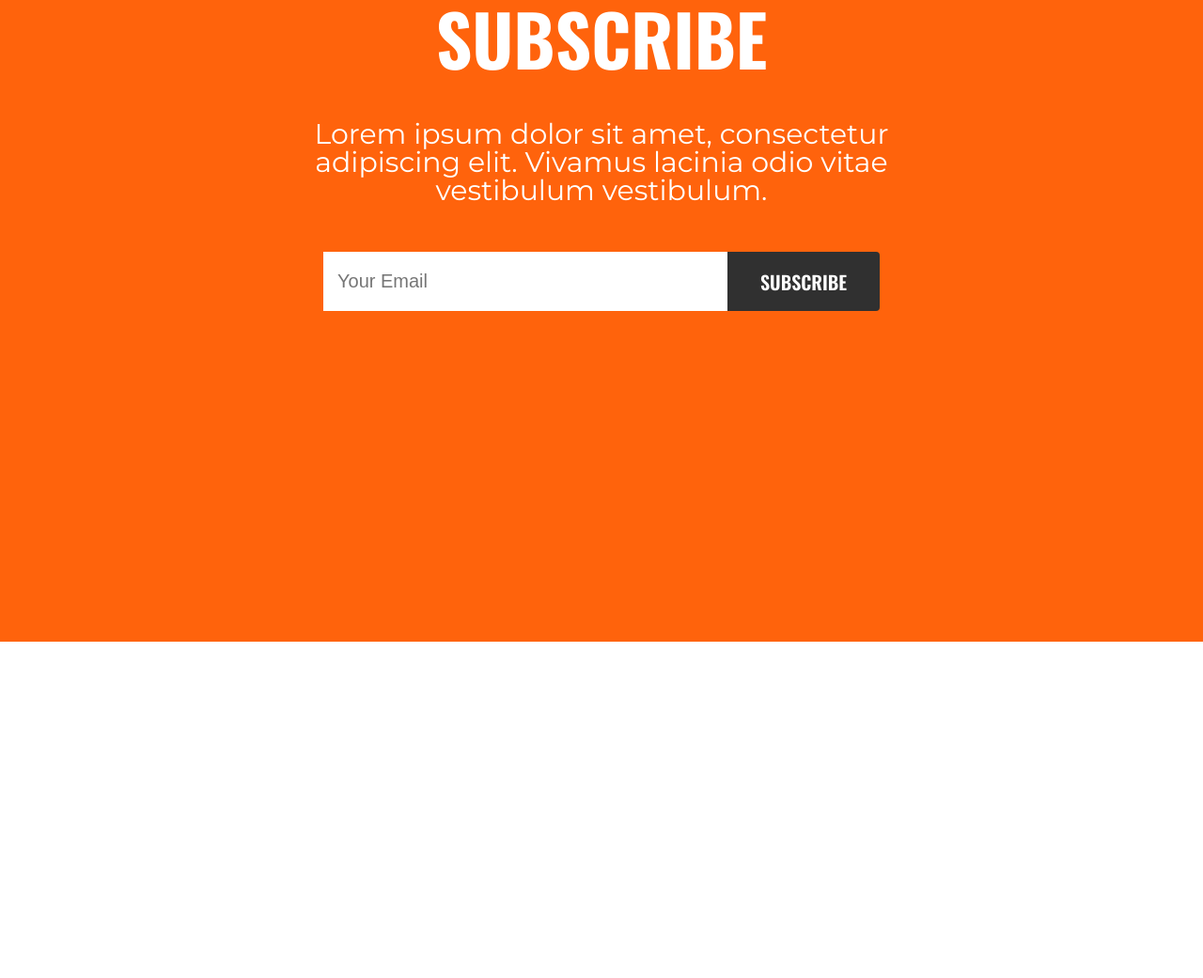
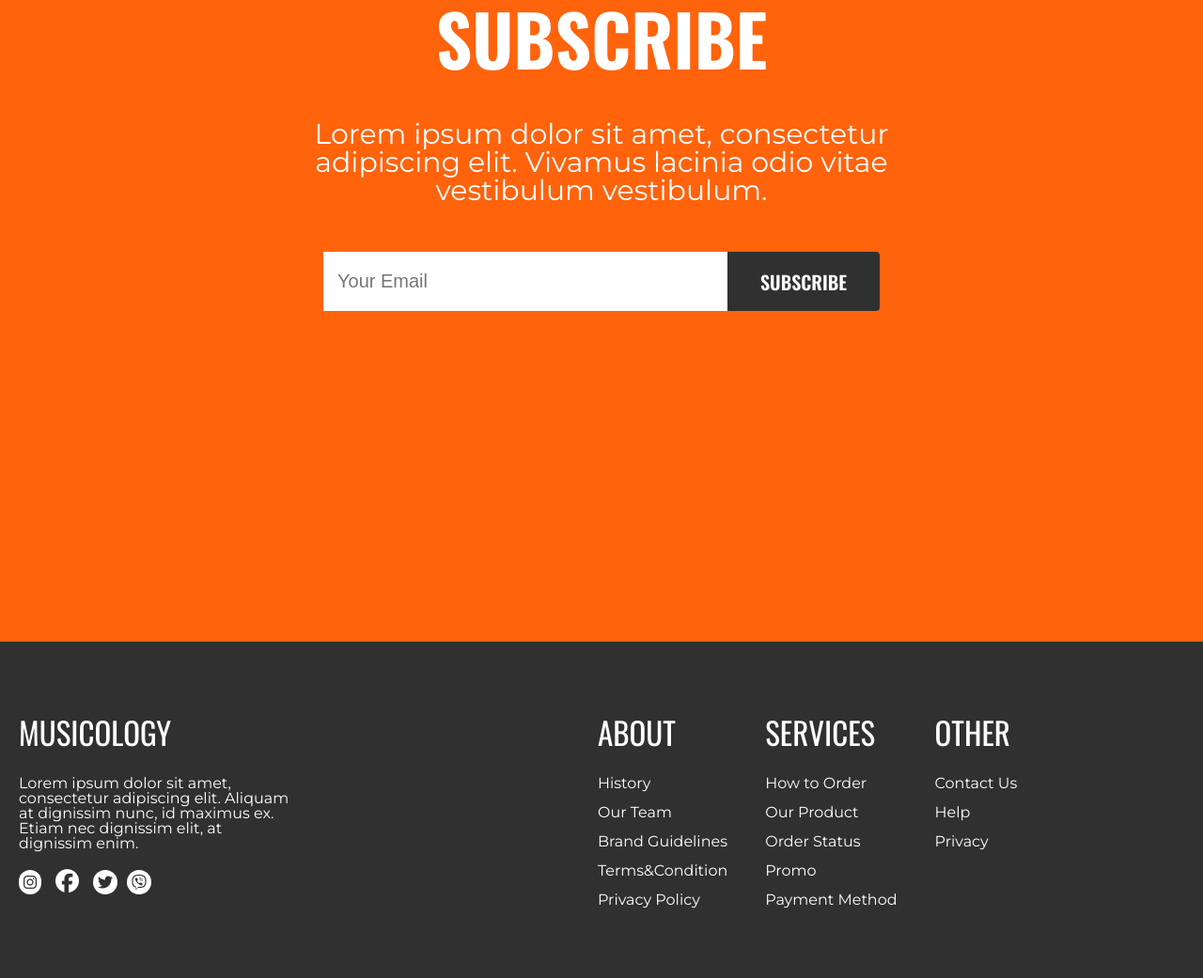
Before and after one commit to napostolova/Sirma-Academy, a plain HTML site: page PSD Workshop/index.html in a window 1280 px wide. Shown: the part 6692-7733 px from the top of the page at 94% size. Before the commit the page ends 7375 px from the top, so only its background shows below. Drawn offline with nearby package versions, Linux system fonts and the light colour scheme.

Commit message:
Add footer

```diff
--- a/PSD Workshop/css/style.css
+++ b/PSD Workshop/css/style.css
@@ -373,3 +373,56 @@ input[type=submit] {
     border-top-right-radius: 4px;
     border-bottom-right-radius: 4px;
 }
+
+/* Style footer */
+
+footer {
+    background-color: #303030;
+    color: #ffffff;
+    display: flex;
+
+}
+
+.footer-item {
+    padding: 80px 20px 60px 20px;
+}
+
+.footer-item h3 {
+    font-size: 33px;
+    text-transform: uppercase;
+    color: #ffffff;
+    font-weight: 400;
+    font-family: "Oswald";
+    padding-bottom: 30px;
+}
+
+.footer-item p {
+    padding-bottom: 15px;
+}
+
+.footer-item:first-child {
+    flex-basis: 45%;
+}
+
+.footer-item:first-child p {
+    width: 50%;
+}
+
+.social-media {
+    display: flex;
+    align-items: center;
+}
+
+.i-circle {
+    background-color: #ffffff;
+    color: #303030;
+    border-radius: 20px;
+    padding: 5px;
+    margin-right: 10px;
+}
+.fa-facebook {
+    font-size: 25px;
+    margin-right: 10px;
+    padding: 5px;
+    text-align: center;
+}
--- a/PSD Workshop/index.html
+++ b/PSD Workshop/index.html
@@ -156,7 +156,39 @@
 
     </main>
     <footer>
-
+        <div class="footer-item">
+            <h3>Musicology</h3>
+            <p>Lorem ipsum dolor sit amet, consectetur adipiscing elit. Aliquam at dignissim nunc, id maximus ex. Etiam
+                nec dignissim elit, at dignissim enim. </p>
+            <div class="social-media">
+                <i class="fa-brands fa-instagram i-circle"></i>
+                <i class="fa-brands fa-facebook"></i>
+                <i class="fa-brands fa-twitter i-circle"></i>
+                <i class="fa-brands fa-viber i-circle"></i>
+            </div>
+        </div>
+        <div class="footer-item">
+            <h3>About</h3>
+            <p>History</p>
+            <p>Our Team</p>
+            <p>Brand Guidelines</p>
+            <p>Terms&Condition</p>
+            <p>Privacy Policy</p>
+        </div>
+        <div class="footer-item">
+            <h3>Services</h3>
+            <p>How to Order</p>
+            <p>Our Product</p>
+            <p>Order Status</p>
+            <p>Promo</p>
+            <p>Payment Method</p>
+        </div>
+        <dic class="footer-item">
+            <h3>Other</h3>
+            <p>Contact Us</p>
+            <p>Help</p>
+            <p>Privacy</p>
+        </dic>
     </footer>
 
 </body>
```
